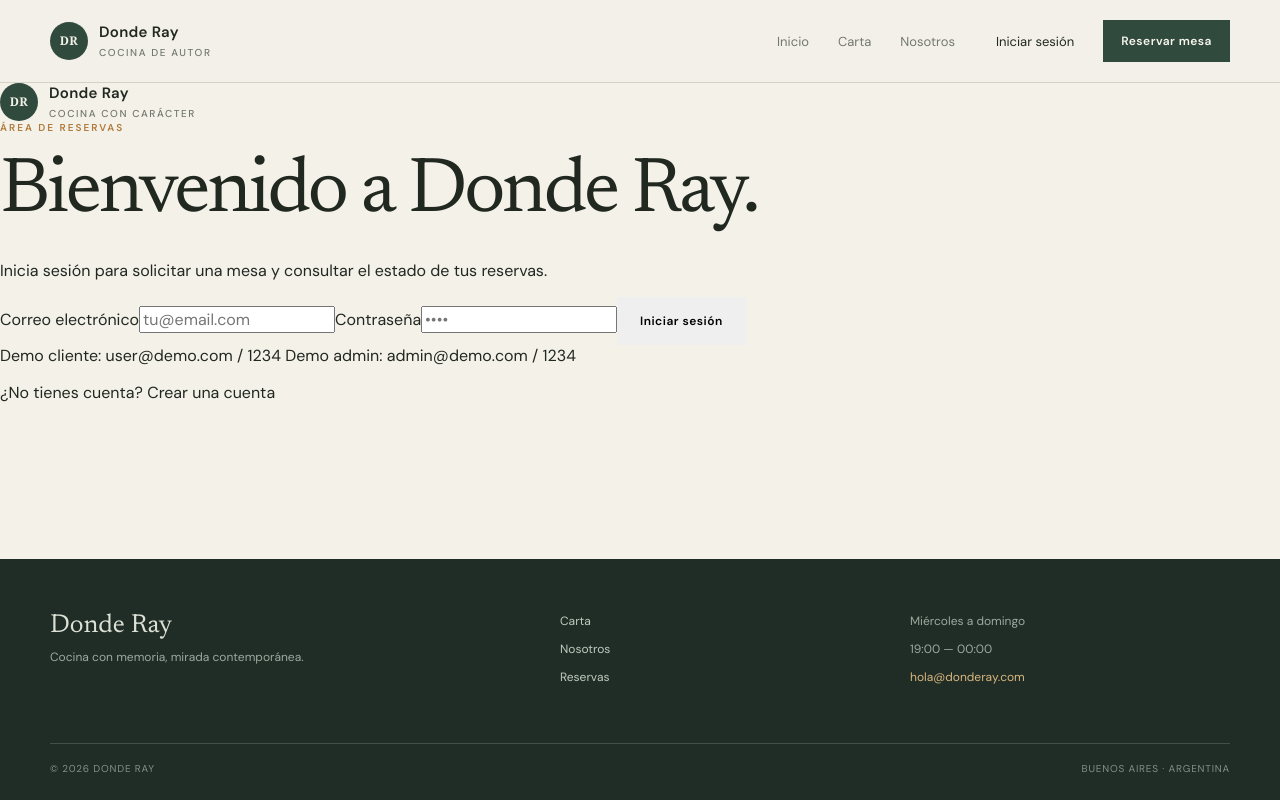
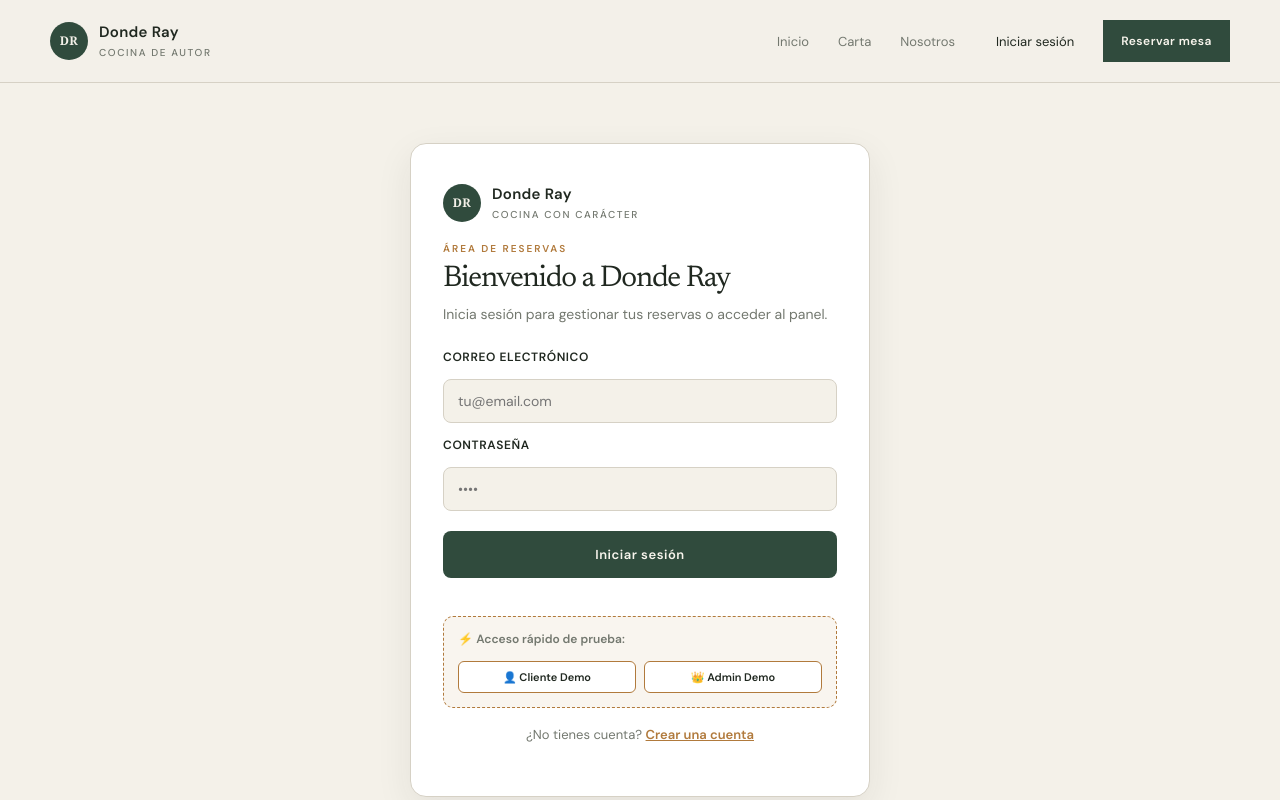
Before and after one commit to danielramirez272006-arch/restaurante-solucion-reservas, a React (Vite) app: page /login in a window 1280 px wide. Shown: the top 800 px of the page. Built offline with nearby package versions, Linux system fonts and the light colour scheme; no server answers.

Commit message:
fix(nav): habilitar acceso publico a reservar mesa y estilizar login con accesos rapidos demo

```diff
--- a/src/features/auth/components/login-form.jsx
+++ b/src/features/auth/components/login-form.jsx
@@ -8,11 +8,10 @@ export default function LoginForm() {
   const { login, loading, error, clearError } = useAuth()
   const [form, setForm] = useState({ email: '', password: '' })
 
-  async function handleSubmit(event) {
-    event.preventDefault()
+  async function performLogin(emailToUse, passwordToUse) {
     clearError()
     try {
-      const user = await login(form.email.trim(), form.password)
+      const user = await login(emailToUse.trim(), passwordToUse)
       const destination = location.state?.from || (user.role === 'admin' ? '/admin' : '/dashboard')
       navigate(destination, { replace: true })
     } catch {
@@ -20,16 +19,50 @@ export default function LoginForm() {
     }
   }
 
+  async function handleSubmit(event) {
+    event.preventDefault()
+    await performLogin(form.email, form.password)
+  }
+
+  function handleDemoFill(email, password) {
+    setForm({ email, password })
+    void performLogin(email, password)
+  }
+
   function updateField(event) {
     setForm((current) => ({ ...current, [event.target.name]: event.target.value }))
   }
 
-  return <form className="auth-form" onSubmit={handleSubmit} noValidate>
+  return (
+    <form className="auth-form" onSubmit={handleSubmit} noValidate>
       <label htmlFor="login-email">Correo electrónico</label>
       <input id="login-email" name="email" type="email" autoComplete="email" value={form.email} onChange={updateField} placeholder="tu@email.com" required />
       <label htmlFor="login-password">Contraseña</label>
       <input id="login-password" name="password" type="password" autoComplete="current-password" value={form.password} onChange={updateField} placeholder="••••" required />
       {error && <p className="form-error" role="alert">{error}</p>}
       <button className="button button-accent" type="submit" disabled={loading}>{loading ? 'Verificando acceso...' : 'Iniciar sesión'}</button>
+
+      <div className="demo-hint">
+        <span>⚡ <strong>Acceso rápido de prueba:</strong></span>
+        <div className="demo-buttons-row">
+          <button
+            type="button"
+            className="demo-btn"
+            onClick={() => handleDemoFill('user@demo.com', '1234')}
+            disabled={loading}
+          >
+            👤 Cliente Demo
+          </button>
+          <button
+            type="button"
+            className="demo-btn"
+            onClick={() => handleDemoFill('admin@demo.com', '1234')}
+            disabled={loading}
+          >
+            👑 Admin Demo
+          </button>
+        </div>
+      </div>
     </form>
+  )
 }
--- a/src/pages/public/login-page.jsx
+++ b/src/pages/public/login-page.jsx
@@ -2,19 +2,19 @@ import { Link } from 'react-router-dom'
 import LoginForm from '../../features/auth/components/login-form'
 
 export default function LoginPage() {
-  return <main className="auth-page">
+  return (
+    <main className="auth-page">
       <div className="auth-card">
-      <Link className="brand" to="/">
+        <Link className="brand" to="/" style={{ marginBottom: '20px' }}>
           <span className="brand-mark">DR</span>
           <span><strong>Donde Ray</strong><small>Cocina con carácter</small></span>
         </Link>
-      <p className="eyebrow">Área de reservas</p>
-      <h1>Bienvenido a Donde Ray.</h1>
-      <p className="auth-copy">Inicia sesión para solicitar una mesa y consultar el estado de tus reservas.</p>
+        <p className="eyebrow" style={{ marginBottom: '8px' }}>Área de reservas</p>
+        <h1>Bienvenido a Donde Ray</h1>
+        <p className="auth-copy">Inicia sesión para gestionar tus reservas o acceder al panel.</p>
         <LoginForm />
-      <p className="demo-hint">Demo cliente: user@demo.com / 1234
-Demo admin: admin@demo.com / 1234</p>
         <p className="auth-switch">¿No tienes cuenta? <Link to="/register">Crear una cuenta</Link></p>
       </div>
     </main>
+  )
 }
--- a/src/shared/components/layout/navbar.jsx
+++ b/src/shared/components/layout/navbar.jsx
@@ -52,7 +52,7 @@ function Navbar() {
 					) : (
 						<>
 							<NavLink className="nav-login" to="/login" onClick={closeMenu}>Iniciar sesión</NavLink>
-							<NavLink className="button button--small button--primary" to="/reservas" onClick={closeMenu}>Reservar mesa</NavLink>
+							<NavLink className="button button--small button--primary" to="/reservar" onClick={closeMenu}>Reservar mesa</NavLink>
 						</>
 					)}
 				</nav>
--- a/src/shared/routing/app-router.jsx
+++ b/src/shared/routing/app-router.jsx
@@ -30,24 +30,19 @@ function AdminLayout() {
   )
 }
 
-function ReservationsRedirect() {
-  const { isAuthenticated } = useAuth()
-  return <Navigate to={isAuthenticated ? '/reservar' : '/login'} replace />
-}
-
 export default function AppRouter() {
   return (
     <Routes>
       <Route element={<MainLayout />}>
         <Route path="/" element={<HomePage />} />
         <Route path="/menu" element={<MenuPage />} />
+        <Route path="/reservar" element={<BookReservationPage />} />
+        <Route path="/reservas" element={<Navigate to="/reservar" replace />} />
         <Route path="/login" element={<LoginPage />} />
         <Route path="/register" element={<RegisterPage />} />
-        <Route path="/reservas" element={<ReservationsRedirect />} />
 
         <Route element={<PrivateRoute />}>
           <Route path="/dashboard" element={<DashboardPage />} />
-          <Route path="/reservar" element={<BookReservationPage />} />
           <Route path="/mis-reservas" element={<MyReservationsPage />} />
         </Route>
 
```
Also changed, not shown: src/App.css. Lines whose indentation alone changed are shown as unchanged.
